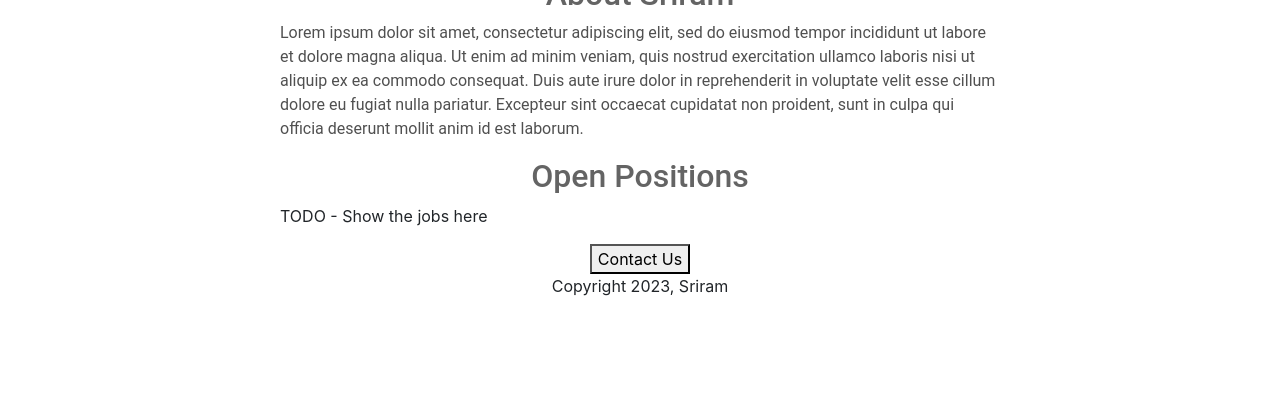
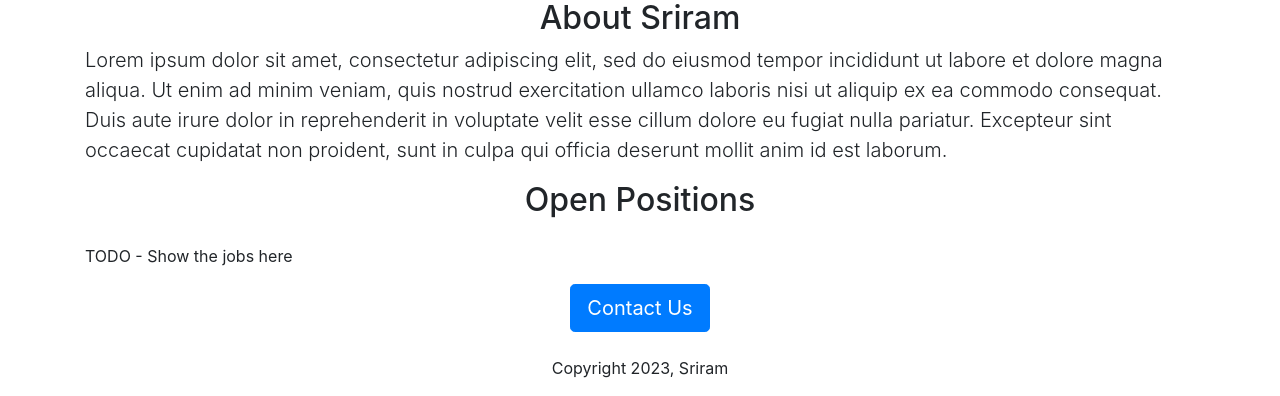
Before and after one commit to sriramarun/flask-webdev-v2, a Flask app: page / in a window 1280 px wide. Shown: the part 441-837 px from the top of the page. Before the commit the page ends 737 px from the top, so only its background shows below. Run offline with Flask 3, Linux system fonts and the light colour scheme; some libraries are stand-ins or nearby versions.

Commit message:
added Bootstrap

```diff
--- a/templates/home.html
+++ b/templates/home.html
@@ -5,25 +5,13 @@
 <meta name="viewport" content="width=device-width, initial-scale=1.0">
 <title>Sriram Careers</title>
 <style>
-  h1 {
-    font-size: 40px;
-    font-family: Roboto;
-    font-weight: normal;
-    color: rgb(50, 50, 50);
-    text-align: center;
-  }
+
   #banner {
     width: 100%;
     height: 360px;
     object-fit: cover;
   }
-  h2 {
-    font-family: Roboto;
-    font-size: 32px;
-    color: rgb(100, 100, 100);
-    text-align: center;
-    font-weight: normal;
-  }
+
   .bodytext {
     font-family: Roboto;
     color: rgb(80, 80, 80);
@@ -37,17 +25,17 @@
 <link rel="stylesheet" href="https://use.fontawesome.com/releases/v5.8.1/css/all.css" integrity="sha384-50oBUHEmvpQ+1lW4y57PTFmhCaXp0ML5d60M1M7uH2+nqUivzIebhndOJK28anvf" crossorigin="anonymous">
 </head>
 <body>
-  <div id="container">
-      <h1>Sriram's Careers</h1>
-      <img id="banner" src="https://0104a1ba-59fc-4a8d-b01a-1f4fb0c91890-00-6az2f2lgmtn2.sisko.replit.dev/static/banner.jpg">
-      <h2>About Sriram</h2>
-      <p class="bodytext">Lorem ipsum dolor sit amet, consectetur adipiscing elit, sed do eiusmod tempor incididunt ut labore et dolore magna aliqua. Ut enim ad minim veniam, quis nostrud exercitation ullamco laboris nisi ut aliquip ex ea commodo consequat. Duis aute irure dolor in reprehenderit in voluptate velit esse cillum dolore eu fugiat nulla pariatur. Excepteur sint occaecat cupidatat non proident, sunt in culpa qui officia deserunt mollit anim id est laborum.</p>
+  <div class="container">
+      <h1 class="text-center mt-2 mb-4">Sriram's Careers</h1>
+      <img class ="omg-fluid" id="banner" src="https://0104a1ba-59fc-4a8d-b01a-1f4fb0c91890-00-6az2f2lgmtn2.sisko.replit.dev/static/banner.jpg">
+      <h2 class="text-center">About Sriram</h2>
+      <p class="lead">Lorem ipsum dolor sit amet, consectetur adipiscing elit, sed do eiusmod tempor incididunt ut labore et dolore magna aliqua. Ut enim ad minim veniam, quis nostrud exercitation ullamco laboris nisi ut aliquip ex ea commodo consequat. Duis aute irure dolor in reprehenderit in voluptate velit esse cillum dolore eu fugiat nulla pariatur. Excepteur sint occaecat cupidatat non proident, sunt in culpa qui officia deserunt mollit anim id est laborum.</p>
 
-      <h2>Open Positions</h2>
+      <h2 class="text-center mt-2 mb-4"">Open Positions</h2>
       <p>TODO - Show the jobs here</p>
-    <div style="text-align:center;">
-      <button>Contact Us</button>
-      <p>Copyright 2023, Sriram</p>
+    <div class="text-center">
+      <button class="btn btn-primary btn-lg">Contact Us</button>
+      <p class="text-center mt-4">Copyright 2023, Sriram</p>
     </div>
   </div>
 </body>
```
